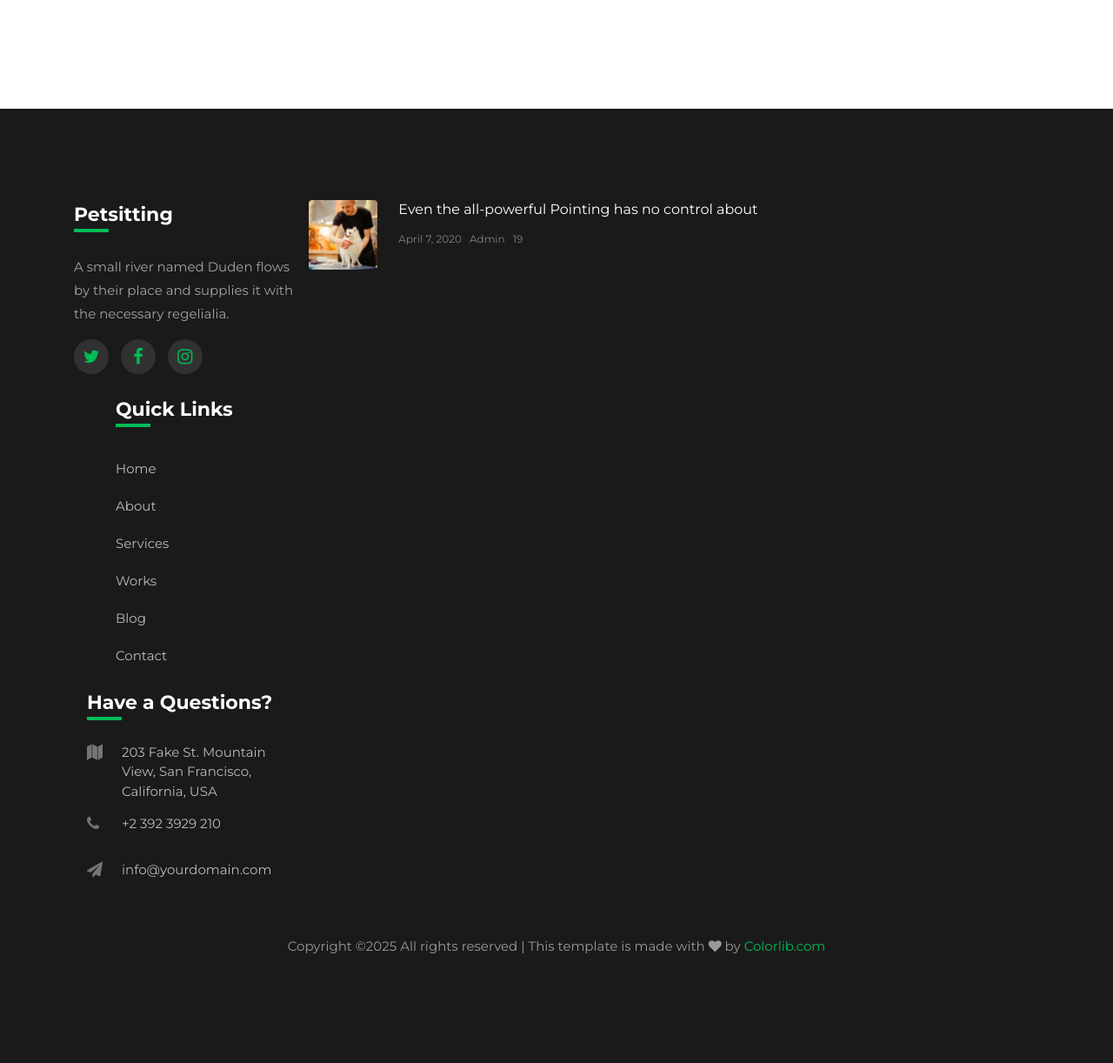
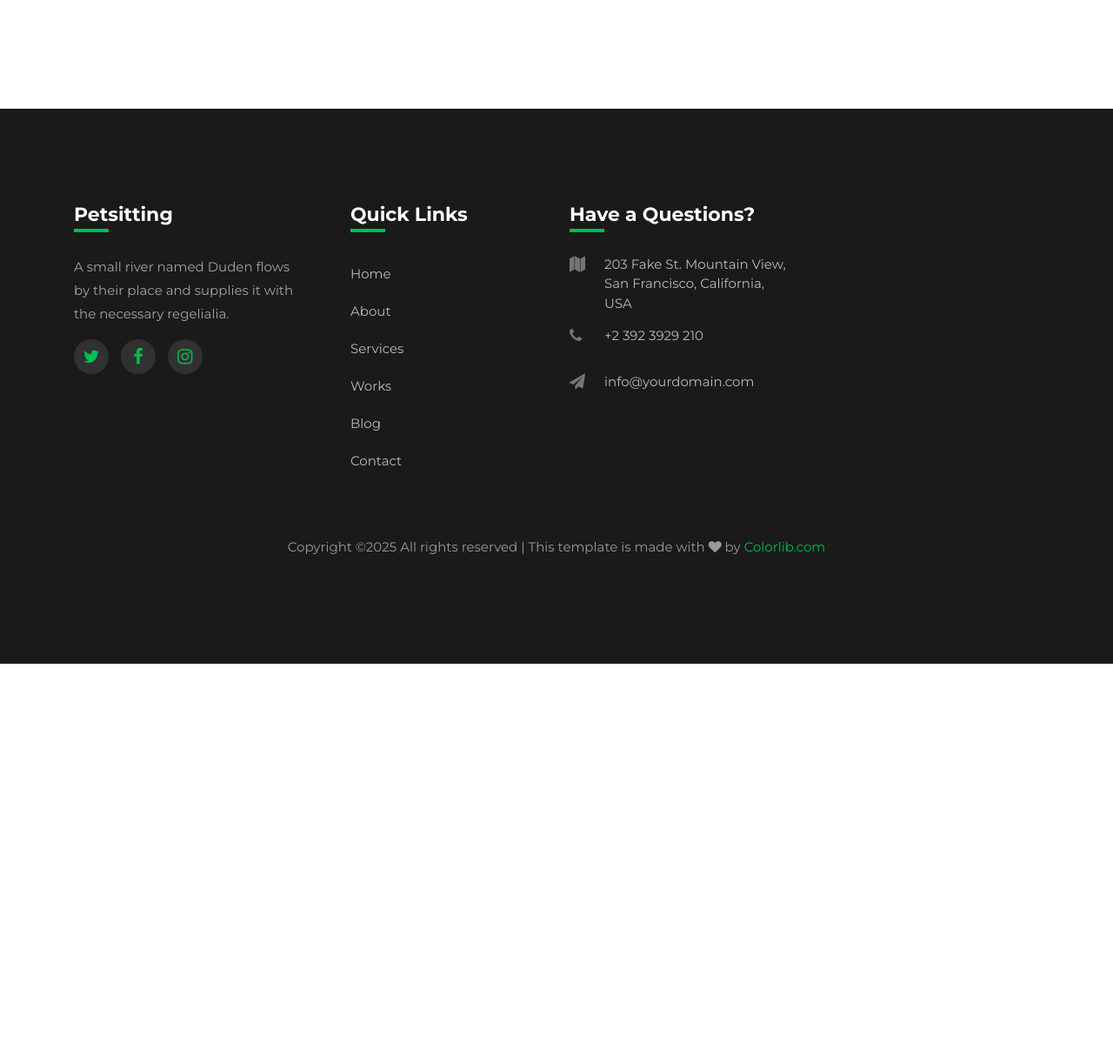
Before and after one commit to teamworkAS/Practica1AS, a Flask app: page / in a window 1280 px wide. Shown: the part 2656-3878 px from the top of the page at 87% size. After the commit the page ends 3419 px from the top, so only its background shows below. Run offline with Flask 3, Linux system fonts and the light colour scheme; some libraries are stand-ins or nearby versions; some web fonts are replaced.

Commit message:
Update landing-page.html

```diff
--- a/templates/landing-page.html
+++ b/templates/landing-page.html
@@ -279,18 +279,6 @@
               <li class="ftco-animate"><a href="#" data-toggle="tooltip" data-placement="top" title="Instagram"><span class="fa fa-instagram"></span></a></li>
             </ul>
 					</div>
-            <div class="block-21 mb-4 d-flex">
-              <a class="img mr-4 rounded" style="background-image: url(/static/landing-page/images/image_2.jpg);"></a>
-              <div class="text">
-                <h3 class="heading"><a href="#">Even the all-powerful Pointing has no control about</a></h3>
-                <div class="meta">
-                  <div><a href="#"><span class="icon-calendar"></span> April 7, 2020</a></div>
-                  <div><a href="#"><span class="icon-person"></span> Admin</a></div>
-                  <div><a href="#"><span class="icon-chat"></span> 19</a></div>
-                </div>
-              </div>
-            </div>
-					</div>
 					<div class="col-md-6 col-lg-3 pl-lg-5 mb-4 mb-md-0">
 						<h2 class="footer-heading">Quick Links</h2>
 						<ul class="list-unstyled">
```
